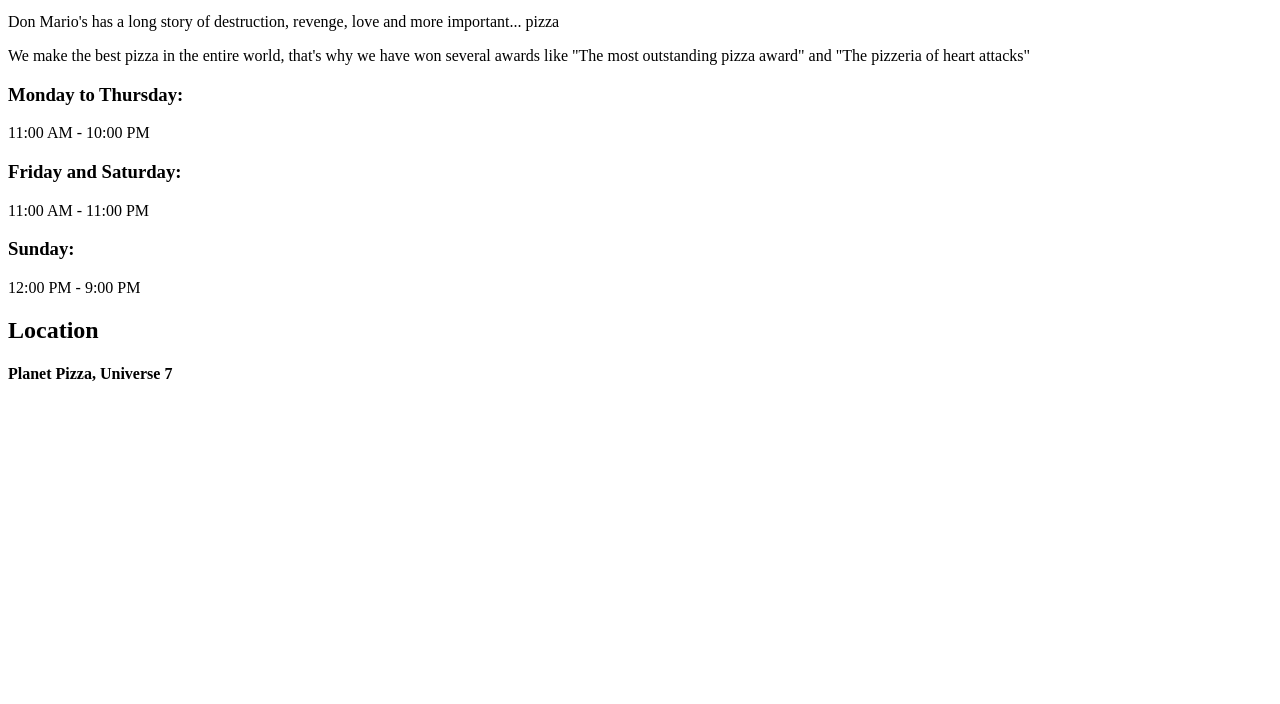
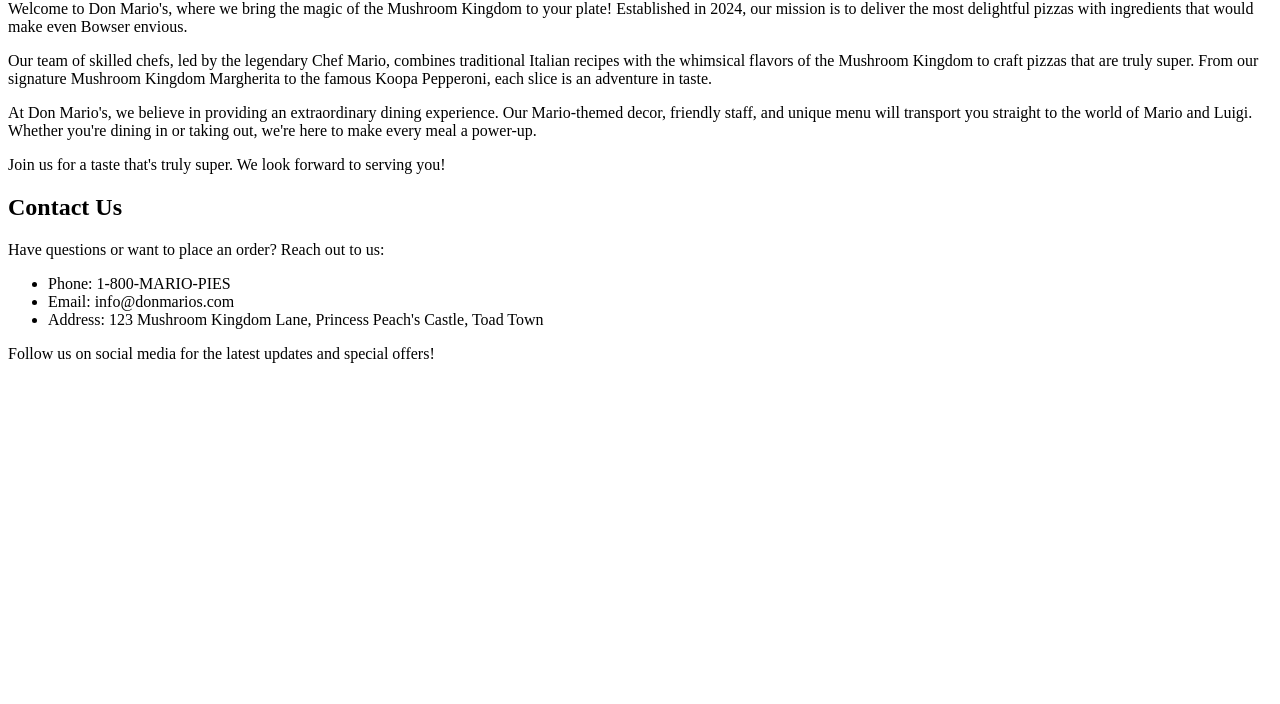
Before and after one commit to SebastianBrenes/Restaurant-Page, a website built with webpack: page src/index.html in a window 1280 px wide. Shown: the part 96-800 px from the top of the page. Built offline with nearby package versions, Linux system fonts and the light colour scheme.

Commit message:
Create about us page and loader

```diff
--- /dev/null
+++ b/src/about.js
@@ -0,0 +1,36 @@
+
+export default function loadAboutPage() {
+    const content = document.getElementById('content');
+    content.innerHTML = "";
+
+    let subtitle1 = document.createElement('h2');
+    subtitle1.setAttribute("id", "about-us");
+    subtitle1.innerText = "About Us";
+    content.appendChild(subtitle1);
+
+    let about = document.createElement('section');
+    about.innerHTML = `
+        <p>Welcome to Don Mario's, where we bring the magic of the Mushroom Kingdom to your plate! Established in 2024, our mission is to deliver the most delightful pizzas with ingredients that would make even Bowser envious.</p>
+        <p>Our team of skilled chefs, led by the legendary Chef Mario, combines traditional Italian recipes with the whimsical flavors of the Mushroom Kingdom to craft pizzas that are truly super. From our signature Mushroom Kingdom Margherita to the famous Koopa Pepperoni, each slice is an adventure in taste.</p>
+        <p>At Don Mario's, we believe in providing an extraordinary dining experience. Our Mario-themed decor, friendly staff, and unique menu will transport you straight to the world of Mario and Luigi. Whether you're dining in or taking out, we're here to make every meal a power-up.</p>
+        <p>Join us for a taste that's truly super. We look forward to serving you!</p>
+    `;
+    content.appendChild(about);
+
+    let subtitle2 = document.createElement('h2');
+    subtitle2.setAttribute("id", "contact-us");
+    subtitle2.innerText = "Contact Us";
+    content.appendChild(subtitle2);
+
+    let contact = document.createElement('section');
+    contact.innerHTML = `
+        <p>Have questions or want to place an order? Reach out to us:</p>
+        <ul>
+            <li>Phone: 1-800-MARIO-PIES</li>
+            <li>Email: info@donmarios.com</li>
+            <li>Address: 123 Mushroom Kingdom Lane, Princess Peach's Castle, Toad Town</li>
+        </ul>
+        <p>Follow us on social media for the latest updates and special offers!</p>
+    `;
+    content.appendChild(contact);
+}
--- a/src/home.js
+++ b/src/home.js
@@ -26,7 +26,7 @@ export default function loadHomePage() {
     let location = document.createElement('section');
     location.innerHTML = `
     <h2>Location</h2>
-    <h4>Planet Pizza, Universe 7</h4>
+    <h4>23 Mushroom Kingdom Lane, Princess Peach's Castle, Toad Town</h4>
     `;
 
     content.appendChild(info);
--- a/src/index.html
+++ b/src/index.html
@@ -4,7 +4,7 @@
         <meta charset="utf-8">
         <meta name="viewport" content="width=device-width, initial-scale=1.0">
         <meta http-equiv="X-UA-Compatible" content="IE=edge">
-        <title>Title</title>
+        <title>Don Mario's</title>
         <link rel="stylesheet" href="">
     </head>
 
--- a/src/index.js
+++ b/src/index.js
@@ -1,3 +1,6 @@
 import loadHomePage from './home.js'
+import loadMenuPage from './menu.js'
+import loadAboutPage from './about.js'
 
-loadHomePage();
+// loadHomePage();
+loadAboutPage();
--- /dev/null
+++ b/src/menu.js
@@ -0,0 +1,5 @@
+export default function loadMenuPage() {
+    const content = document.getElementById('content');
+    content.innerHTML = "";
+
+}
```
